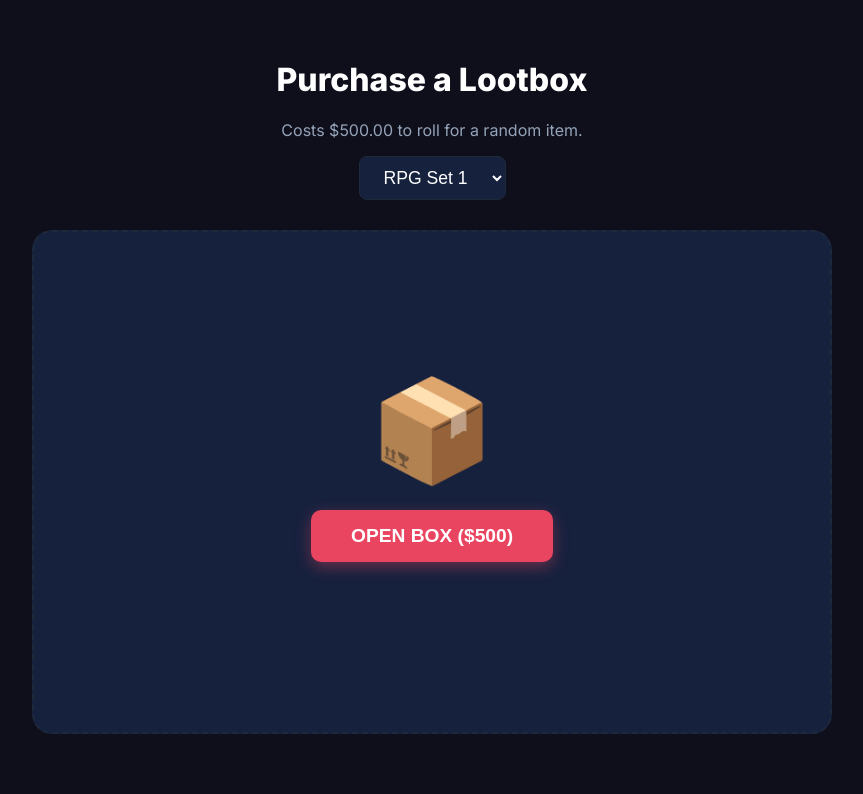
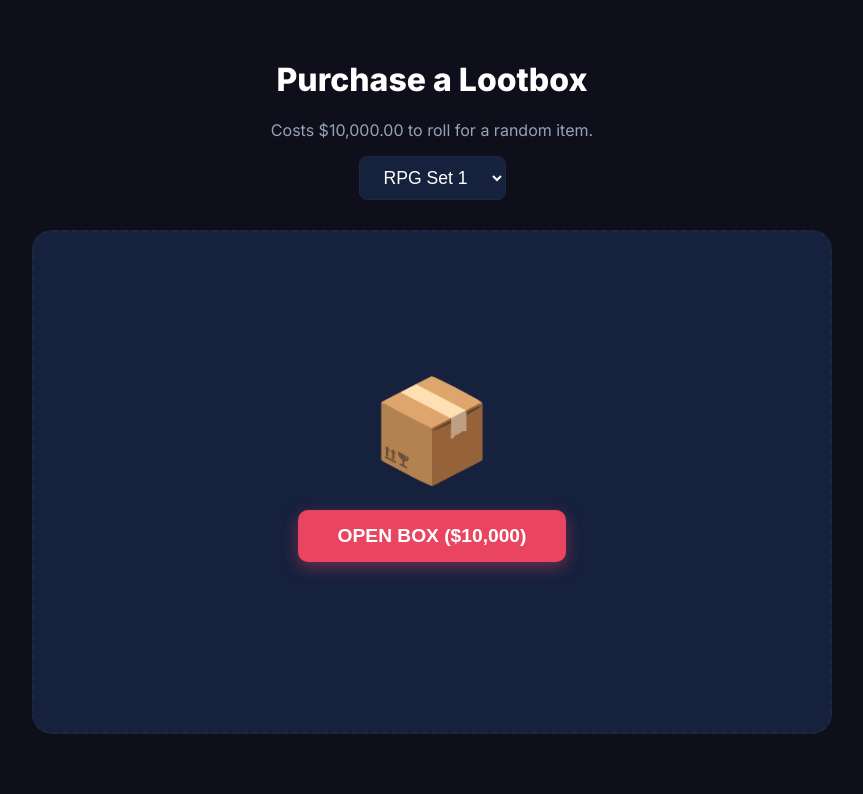
Before and after one commit to Xoborcim/UwUMarket, a Flask app: page /lootbox in a window 1280 px wide. Shown: the part 68-862 px from the top of the page, without its empty margins (208-1071 px from the left). Run offline with Flask 3, Linux system fonts and the light colour scheme; the visitor is signed in with stand-in values (Sample User, id 1).

Commit message:
Update lootbox opening cost to $10,000 in UI and feedback messages

```diff
--- a/templates/lootbox.html
+++ b/templates/lootbox.html
@@ -92,7 +92,7 @@
 
     <div class="container">
         <h1>Purchase a Lootbox</h1>
-        <p style="color: var(--text-muted)">Costs $500.00 to roll for a random item.</p>
+        <p style="color: var(--text-muted)">Costs $10,000.00 to roll for a random item.</p>
 
         <select id="set-selector">
             {% for set_name in available_sets %}
@@ -106,7 +106,7 @@
         <div class="unboxing-stage">
             <div id="box-visual" class="box-icon">📦</div>
 
-            <button id="open-btn" class="open-btn" onclick="openLootbox()">Open Box ($500)</button>
+            <button id="open-btn" class="open-btn" onclick="openLootbox()">Open Box ($10,000)</button>
             <div id="error-msg"></div>
 
             <div id="reward-card" class="revealed-item">
@@ -155,7 +155,7 @@
                 if (!result.success) {
                     errorMsg.innerText = result.message;
                     btn.disabled = false;
-                    btn.innerText = "Open Box ($500)";
+                    btn.innerText = "Open Box ($10,000)";
                     return;
                 }
 
@@ -178,13 +178,13 @@
 
                     card.style.display = "block";
                     btn.disabled = false;
-                    btn.innerText = "Open Another ($500)";
+                    btn.innerText = "Open Another ($10,000)";
                 }, 500);
 
             } catch (error) {
                 errorMsg.innerText = "Server communication failed.";
                 btn.disabled = false;
-                btn.innerText = "Open Box ($500)";
+                btn.innerText = "Open Box ($10,000)";
             }
         }
     </script>
```
